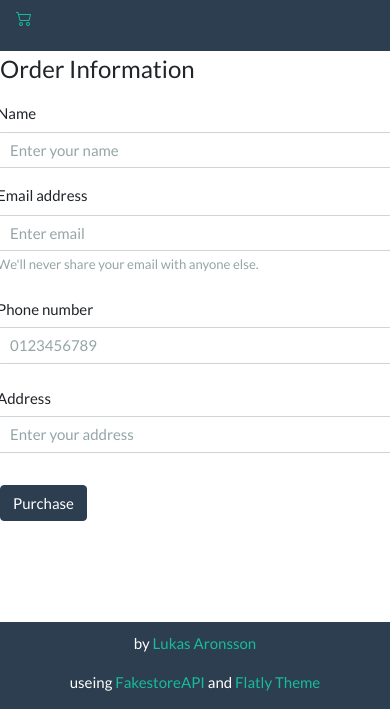
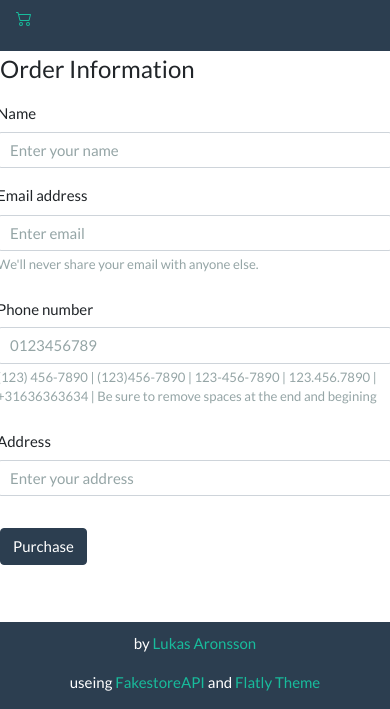
Before and after one commit to luar2001/FakeWebbShop, a plain HTML site: page pages/cart.html in a window 390 px wide. Shown: the part 135-844 px from the top of the page. Drawn offline with nearby package versions, Linux system fonts and the light colour scheme; no server answers.

Commit message:
added a hint ot phonenumber form input

```diff
--- a/pages/cart.html
+++ b/pages/cart.html
@@ -112,12 +112,18 @@
             <input
               type="tel"
               class="form-control"
+              aria-describedby="phoneHelp"
               placeholder="0123456789"
               value=""
               name="phone"
               id="phone"
               required
             />
+            <small id="phoneHelp" class="form-text text-muted"
+              >(123) 456-7890 | (123)456-7890 | 123-456-7890 | 123.456.7890 |
+              +31636363634 | Be sure to remove spaces at the end and
+              begining</small
+            >
           </div>
           <div class="form-group">
             <label class="col-form-label" for="address">Address</label>
```
